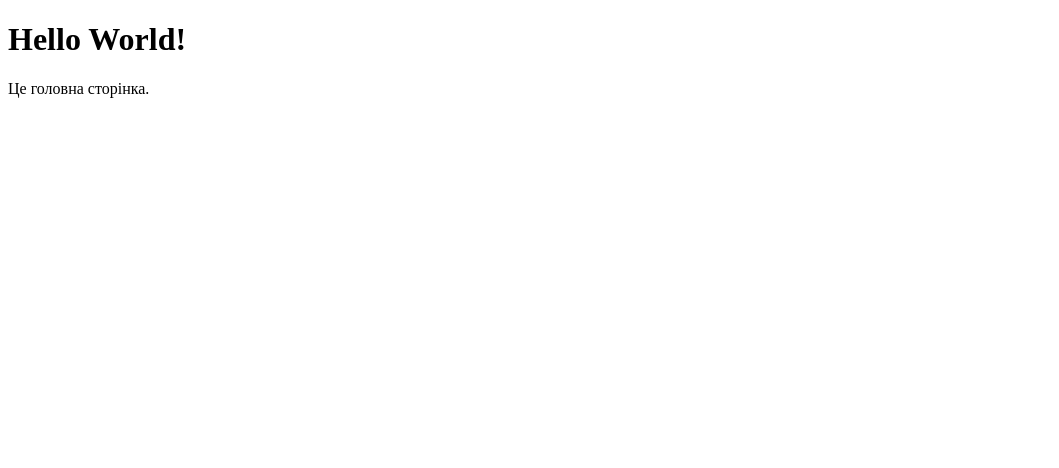
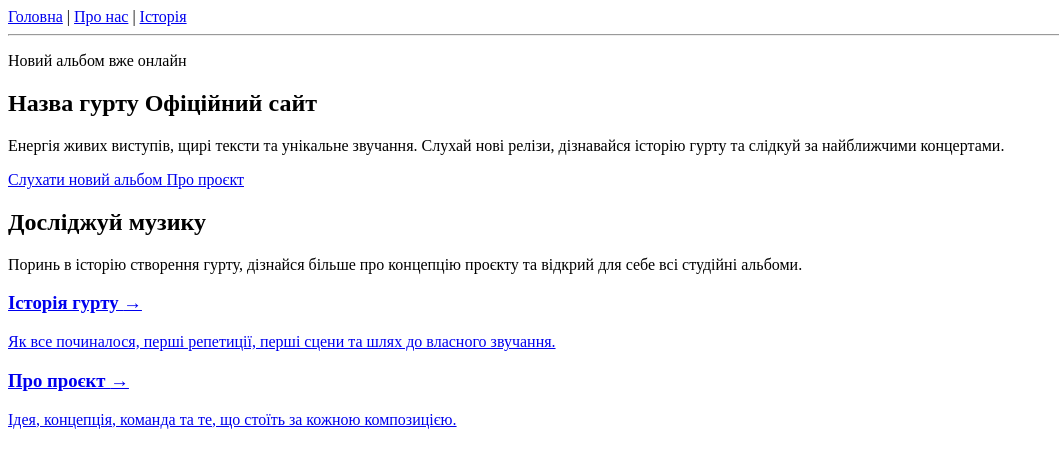
Before and after one commit to khodakivskyi/flask-demo, a Flask app: page / in a window 1280 px wide. Shown: the top 468 px of the page, without its empty margins (0-1059 px from the left). Run offline with Flask 3, Linux system fonts and the light colour scheme.

Commit message:
add design to index.html and finish routes

```diff
--- a/app/routes.py
+++ b/app/routes.py
@@ -20,3 +20,8 @@
 def album(album_id):
     album = Album.query.get_or_404(album_id)
     return render_template('album.html', album=album)
+
+@bp.route('/album/latest')
+def latest_album():
+    album = Album.query.order_by(Album.id.desc()).first()
+    return render_template('album.html', album=album)
--- a/app/templates/index.html
+++ b/app/templates/index.html
@@ -1,11 +1,108 @@
-<!DOCTYPE html>
-<html lang="uk">
-<head>
-    <meta charset="UTF-8">
-    <title>Головна</title>
-</head>
-<body>
-    <h1>Hello World!</h1>
-    <p>Це головна сторінка.</p>
-</body>
-</html>
+{% extends 'base.html' %}
+
+{% block title %}Головна сторінка{% endblock %}
+
+{% block content %}
+<div class="min-h-[calc(100vh-4rem)] bg-gradient-to-b from-slate-950 via-slate-900 to-slate-950 text-slate-50">
+  <section class="relative overflow-hidden">
+    <div class="absolute inset-0 opacity-30 bg-[radial-gradient(circle_at_top,_#22d3ee_0,_transparent_55%),radial-gradient(circle_at_bottom,_#f97316_0,_transparent_55%)]"></div>
+
+    <div class="relative max-w-6xl mx-auto px-4 sm:px-6 lg:px-8 py-16 lg:py-24">
+      <div class="grid gap-10 lg:grid-cols-2 items-center">
+        <div>
+          <p class="inline-flex items-center gap-2 text-xs font-semibold tracking-wide uppercase text-cyan-300/80">
+            Новий альбом вже онлайн
+            <span class="h-px w-8 bg-cyan-400/60"></span>
+          </p>
+          <h1 class="mt-4 text-4xl sm:text-5xl lg:text-6xl font-extrabold tracking-tight">
+            Назва гурту
+            <span class="block text-transparent bg-clip-text bg-gradient-to-r from-cyan-400 via-sky-300 to-emerald-300">
+              Офіційний сайт
+            </span>
+          </h1>
+          <p class="mt-4 text-base sm:text-lg text-slate-200/80 max-w-xl">
+            Енергія живих виступів, щирі тексти та унікальне звучання.
+            Слухай нові релізи, дізнавайся історію гурту та слідкуй за найближчими концертами.
+          </p>
+
+          <div class="mt-8 flex flex-wrap items-center gap-4">
+            <a href="{{ url_for('main.latest_album') }}"
+               class="inline-flex items-center justify-center px-6 py-3 rounded-full text-sm font-semibold
+                      bg-cyan-400 text-slate-900 shadow-lg shadow-cyan-500/30 hover:bg-cyan-300
+                      transition-colors duration-150">
+              Слухати новий альбом
+            </a>
+
+            <a href="{{ url_for('main.about') }}"
+               class="inline-flex items-center justify-center px-6 py-3 rounded-full text-sm font-semibold
+                      border border-slate-600/70 text-slate-100 hover:border-cyan-300 hover:text-cyan-200
+                      transition-colors duration-150">
+              Про проєкт
+            </a>
+          </div>
+        </div>
+
+        <div class="relative">
+          <div class="aspect-video rounded-3xl border border-slate-700/70 bg-slate-900/80
+                      shadow-[0_0_60px_rgba(34,211,238,0.35)] overflow-hidden">
+            <div class="h-full w-full bg-[url('https://images.pexels.com/photos/2102568/pexels-photo-2102568.jpeg')]
+                        bg-cover bg-center"></div>
+          </div>
+        </div>
+      </div>
+    </div>
+  </section>
+
+  <section class="border-t border-slate-800/80 bg-slate-950/60">
+    <div class="max-w-6xl mx-auto px-4 sm:px-6 lg:px-8 py-10 lg:py-14">
+      <h2 class="text-lg font-semibold text-slate-100 tracking-wide uppercase">
+        Досліджуй музику
+      </h2>
+      <p class="mt-2 text-sm text-slate-400 max-w-2xl">
+        Поринь в історію створення гурту, дізнайся більше про концепцію проєкту та відкрий для себе всі студійні альбоми.
+      </p>
+
+      <div class="mt-8 grid gap-6 md:grid-cols-3">
+        <a href="{{ url_for('main.history') }}"
+           class="group rounded-2xl border border-slate-800/80 bg-slate-900/60 p-5
+                  hover:border-cyan-400/70 hover:bg-slate-900/90 transition-colors duration-150">
+          <h3 class="text-base font-semibold text-slate-50 flex items-center justify-between">
+            Історія гурту
+            <span class="text-xs text-cyan-300 group-hover:translate-x-0.5 transition-transform duration-150">→</span>
+          </h3>
+          <p class="mt-2 text-sm text-slate-400">
+            Як все починалося, перші репетиції, перші сцени та шлях до власного звучання.
+          </p>
+        </a>
+
+        <a href="{{ url_for('main.about') }}"
+           class="group rounded-2xl border border-slate-800/80 bg-slate-900/60 p-5
+                  hover:border-cyan-400/70 hover:bg-slate-900/90 transition-colors duration-150">
+          <h3 class="text-base font-semibold text-slate-50 flex items-center justify-between">
+            Про проєкт
+            <span class="text-xs text-cyan-300 group-hover:translate-x-0.5 transition-transform duration-150">→</span>
+          </h3>
+          <p class="mt-2 text-sm text-slate-400">
+            Ідея, концепція, команда та те, що стоїть за кожною композицією.
+          </p>
+        </a>
+
+        <!-- приклад списку альбомів -->
+        {% for album in albums %}
+        <a href="{{ url_for('main.album', album_id=album.id) }}"
+           class="group rounded-2xl border border-slate-800/80 bg-slate-900/60 p-5
+                  hover:border-cyan-400/70 hover:bg-slate-900/90 transition-colors duration-150">
+          <h3 class="text-base font-semibold text-slate-50 flex items-center justify-between">
+            {{ album.title }}
+            <span class="text-xs text-cyan-300 group-hover:translate-x-0.5 transition-transform duration-150">→</span>
+          </h3>
+          <p class="mt-2 text-sm text-slate-400">
+            Рік: {{ album.year }}
+          </p>
+        </a>
+        {% endfor %}
+      </div>
+    </div>
+  </section>
+</div>
+{% endblock %}
```
